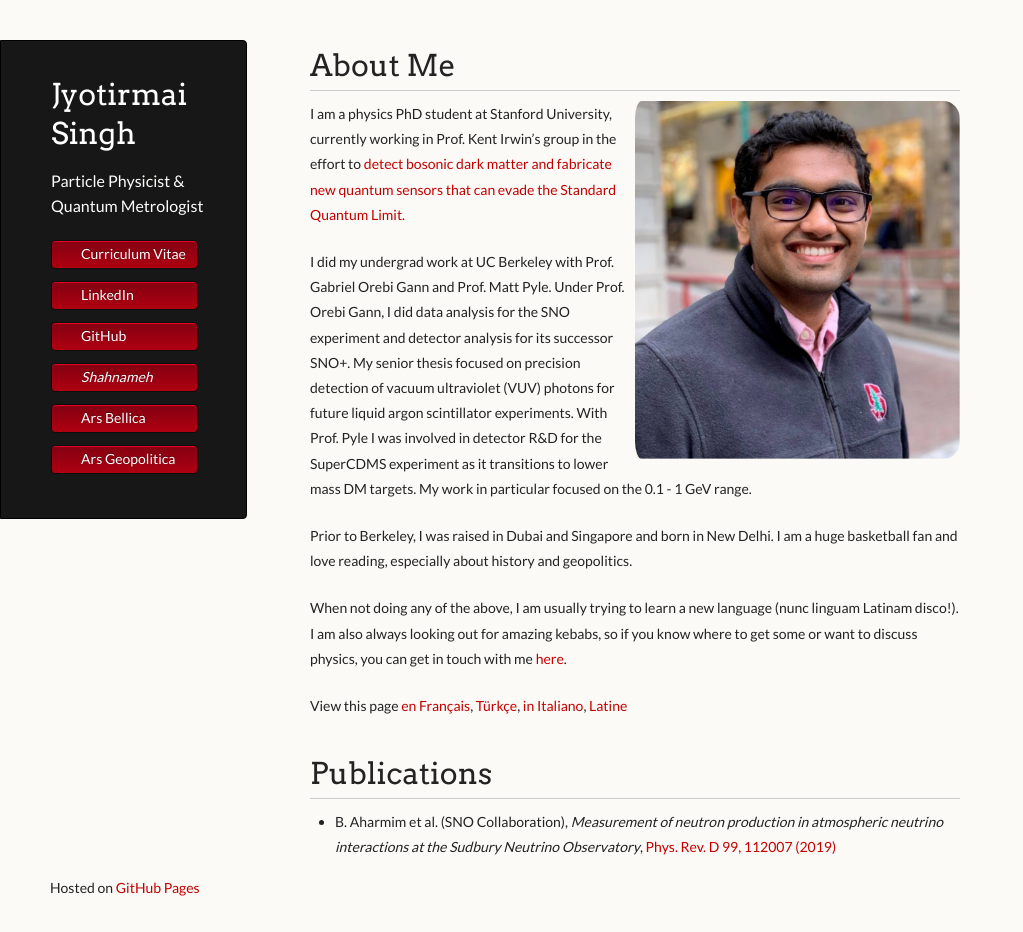
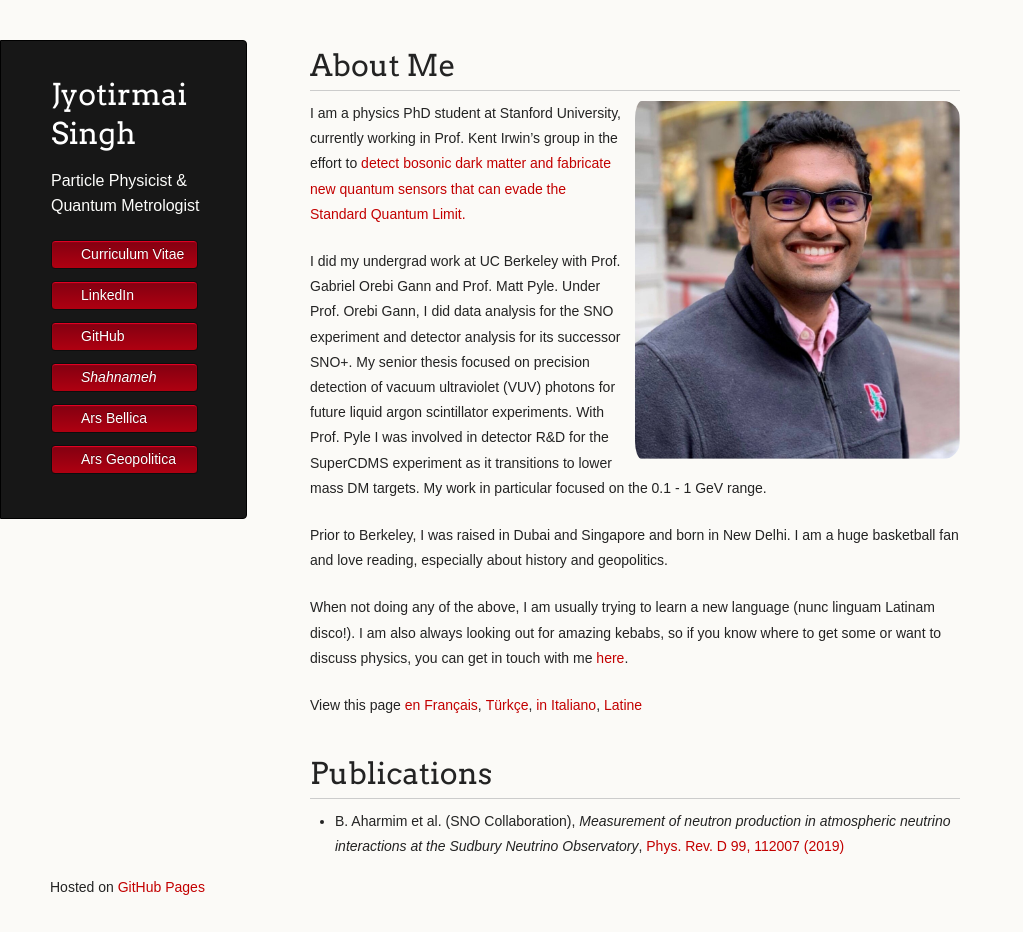
Before and after one commit to joe-singh/joe-singh.github.io, a Jekyll site: the page built from index.md, in a window 1280 px wide and 932 px high. Shown: the whole window, without its empty margins (0-1023 px from the left). Built offline with Jekyll 4.4.1, drawn with Linux system fonts in a browser that asks for light colours; some web fonts are replaced.

Commit message:
fix stupid typo

```diff
--- a/_sass/jekyll-theme-dinky.scss
+++ b/_sass/jekyll-theme-dinky.scss
@@ -30,7 +30,7 @@ time, mark, audio, video {
 
 body {
   padding:10px 50px 0 0;
-  font-family: 'Lato', sans-serif;//"Helvetica Neue", Helvetica, Arial, sans-serif;
+  font-family: 'Gentium Basic', sans-serif;//"Helvetica Neue", Helvetica, Arial, sans-serif;
 	font-size: 14px;
 	color: #232323;
 	background-color: #FBFAF7;
```
